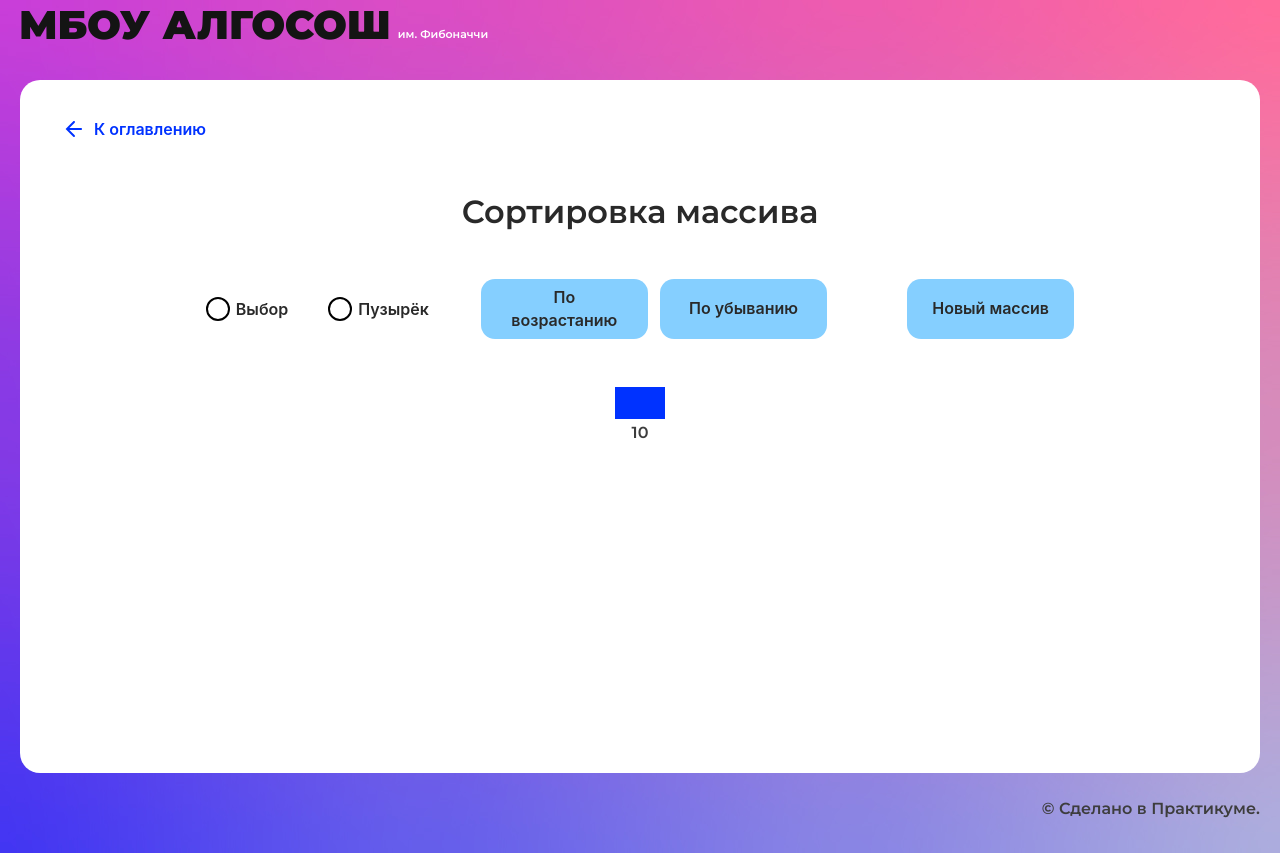
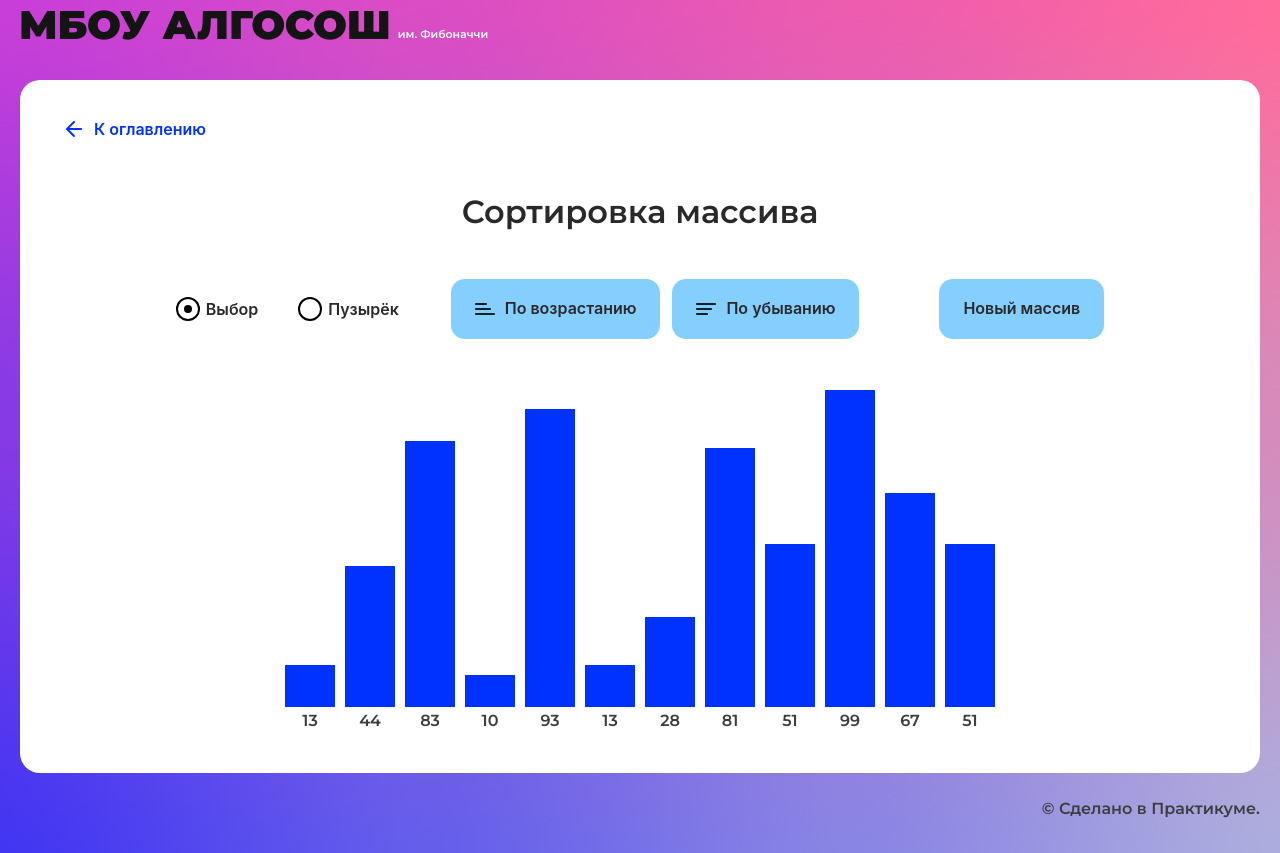
Before and after one commit to bronik04/algososh, a React (Create React App) app: page /sorting in a window 1280 px wide. Built offline with nearby package versions, Linux system fonts and the light colour scheme.

Commit message:
sort:  added sort visible

```diff
--- a/src/components/sorting-page/sorting-page.module.css
+++ b/src/components/sorting-page/sorting-page.module.css
@@ -2,6 +2,7 @@
   display: flex;
   flex-direction: column;
   justify-content: space-between;
+  min-height: 450px;
 }
 
 .container {
@@ -23,21 +24,20 @@
   gap: 12px;
 }
 
-.btn {
-  flex: 1;
-
-}
-
 .btn:last-child {
   margin-left: calc(80px - 12px);
-}
-
-.column {
-  display: flex;
-  flex-direction: column;
 }
 
 .column__container {
   display: flex;
   justify-content: center;
+  gap: 10px;
+  margin: 0;
+  padding: 0;
+  list-style: none;
 }
+
+.column__container li {
+  display: flex;
+  flex-direction: column-reverse;
+}
--- a/src/components/sorting-page/sorting-page.tsx
+++ b/src/components/sorting-page/sorting-page.tsx
@@ -1,43 +1,106 @@
-import React from "react";
+import React, {ChangeEvent, useEffect, useState} from "react";
 import {SolutionLayout} from "../ui/solution-layout/solution-layout";
 import {RadioInput} from "../ui/radio-input/radio-input";
 import styles from "./sorting-page.module.css";
 import {Button} from "../ui/button/button";
 import {Column} from "../ui/column/column";
+import {randomArray} from "../../utils/randomArray";
+import {selectionSortAsc, selectionSortDesc} from "./selection-sort";
+import {SortName, TArrayItem} from "../../types/types";
+import {Direction} from "../../types/direction";
+import {bubbleSortAsc, bubbleSortDesc} from "./bubble-sort";
 
 export const SortingPage: React.FC = () => {
+    const [initArray, setInitArray] = useState<TArrayItem[]>([]);
+    const [isActive, setActive] = useState(false);
+    const [radioBtnValue, setRadioBtnValue] = useState<string>(SortName.select);
+    const [sort, setSort] = useState<Direction>();
+
+    useEffect(() => {
+        setInitArray(randomArray());
+    }, []);
+
+    const getRandomArray = () => {
+        setInitArray(randomArray());
+    }
+
+    const handleRadioBtnChange = (e: ChangeEvent<HTMLInputElement>) => {
+        setRadioBtnValue(e.target.value);
+    }
+
+    const handleSortBtnClick = (value: Direction) => {
+        setSort(value);
+
+        if (radioBtnValue === SortName.select && sort === Direction.Ascending) {
+            selectionSortAsc(initArray, setInitArray, setActive);
+        }
+        if (radioBtnValue === SortName.select && sort === Direction.Descending) {
+            selectionSortDesc(initArray, setInitArray, setActive);
+        }
+        if (radioBtnValue === SortName.bubble && sort === Direction.Ascending) {
+            bubbleSortAsc(initArray, setInitArray, setActive);
+        }
+        if (radioBtnValue === SortName.bubble && sort === Direction.Descending) {
+            bubbleSortDesc(initArray, setInitArray, setActive);
+        }
+    }
+
     return (
-        <SolutionLayout
-            title="Сортировка массива"
-        >
+        <SolutionLayout title="Сортировка массива">
             <div className={styles.wrapper}>
                 <div className={styles.container}>
                     <div className={styles.container__radio}>
-                        <RadioInput label={"Выбор"}/>
-                        <RadioInput label={"Пузырёк"}/>
+                        <RadioInput
+                            label={"Выбор"}
+                            value={SortName.select}
+                            checked={radioBtnValue === SortName.select}
+                            onChange={handleRadioBtnChange}
+                            disabled={isActive}
+                        />
+                        <RadioInput
+                            label={"Пузырёк"}
+                            value={SortName.bubble}
+                            checked={radioBtnValue === SortName.bubble}
+                            onChange={handleRadioBtnChange}
+                            disabled={isActive}
+                        />
                     </div>
 
                     <div className={styles.container__btn}>
                         <Button
                             text={"По возрастанию"}
+                            sorting={Direction.Ascending}
                             extraClass={styles.btn}
+                            onClick={() => handleSortBtnClick(Direction.Ascending)}
+                            disabled={isActive}
                         />
                         <Button
                             text={"По убыванию"}
+                            sorting={Direction.Descending}
                             extraClass={styles.btn}
+                            onClick={() => handleSortBtnClick(Direction.Descending)}
+                            disabled={isActive}
                         />
                         <Button
                             text={"Новый массив"}
+                            onClick={getRandomArray}
                             extraClass={styles.btn}
+                            disabled={isActive}
                         />
                     </div>
                 </div>
-                <div className={styles.column__container}>
-                    <Column
-                        index={10}
-                        extraClass={styles.column}
-                    />
-                </div>
+                <ul className={styles.column__container}>
+                    {initArray?.map((item, index) => (
+                        <li key={index}>
+                            <Column
+                                index={item.item}
+                                state={item.state}
+                                extraClass={styles.column}
+                            />
+                        </li>
+                    ))}
+
+                </ul>
             </div>
         </SolutionLayout>
     );
--- a/src/types/types.ts
+++ b/src/types/types.ts
@@ -19,6 +19,11 @@ export enum position {
     tail = "tail",
 }
 
+export enum SortName {
+    select = "выбор",
+    bubble = "пузырек"
+}
+
 export enum ElementColors {
     Default = "#0032ff",
     Changing = "#d252e1",
```
